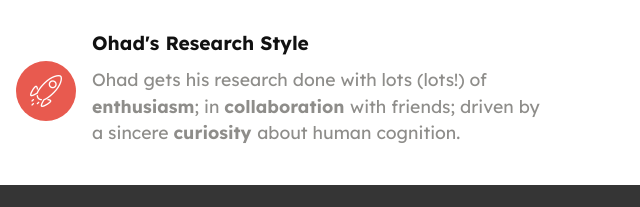
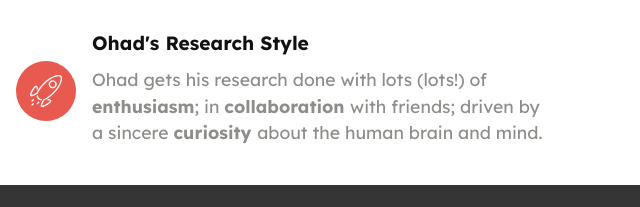
Before and after one commit to ohaddan/ohaddan.github.io, a plain HTML site: page index.html in a window 1280 px wide. Shown: the part 1439-1646 px from the top of the page, 640-1280 px from the left. Drawn offline with Linux system fonts and the light colour scheme; files whose address does not match are found by name.

Commit message:
Update index.html

```diff
--- a/index.html
+++ b/index.html
@@ -187,7 +187,7 @@
                     </div>
                     <div class="text-box">
                         <h4 class="icon-title mbr-black mbr-fonts-style display-7"><strong>Ohad's Research Style</strong></h4>
-                        <h5 class="icon-text mbr-black mbr-fonts-style display-4">Ohad gets his research done with lots (lots!) of <strong>enthusiasm</strong>; in <strong>collaboration </strong>with friends; driven by a sincere <strong>curiosity </strong>about human cognition.</h5>
+                        <h5 class="icon-text mbr-black mbr-fonts-style display-4">Ohad gets his research done with lots (lots!) of <strong>enthusiasm</strong>; in <strong>collaboration </strong>with friends; driven by a sincere <strong>curiosity </strong>about the human brain and mind.</h5>
                     </div>
                 </div>
             </div>
```
